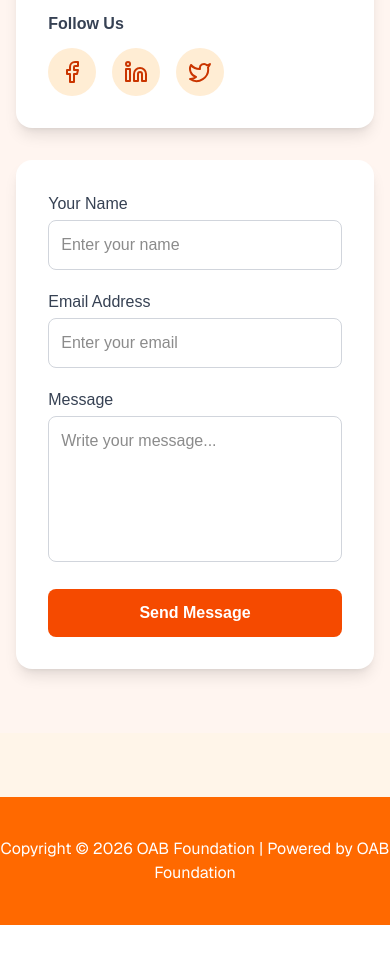
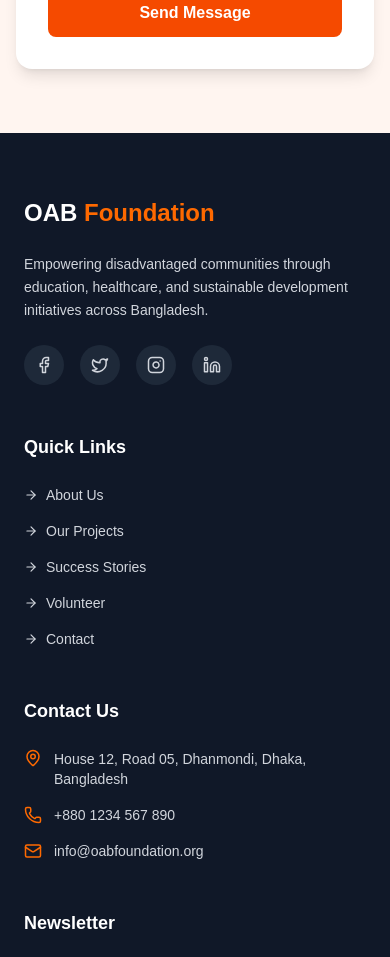
Before and after one commit to oabfoundation/oab-website, a Next.js app: page /contact in a window 390 px wide. Shown: the part 1040-1997 px from the top of the page. Before the commit the page ends 1965 px from the top, so only its background shows below. Built offline with nearby package versions, Linux system fonts and the light colour scheme.

Commit message:
added footer

```diff
--- a/src/app/(mainLayout)/layout.jsx
+++ b/src/app/(mainLayout)/layout.jsx
@@ -10,7 +10,6 @@ const MainLayout = ({ children }) => {
         <Header />
       </header>
       <main className=" bg-[#fff5f0]">
-           <OabBanner></OabBanner>
         <section className="max-w-11/12 mx-auto bg-[#fff5f0]">
           {children}
         </section>
--- a/src/app/(mainLayout)/page.jsx
+++ b/src/app/(mainLayout)/page.jsx
@@ -1,6 +1,7 @@
 import WhatWeCareFor from "@/components/mainLayout/pages/CareFor";
 import MissionVision from "@/components/mainLayout/pages/MissionVision";
 import Numbers from "@/components/mainLayout/pages/Numbers";
+import OabBanner from "@/components/mainLayout/pages/OabBanner";
 // import OurPrograms from "@/components/mainLayout/pages/OurPrograms";
 // import OurVision from "@/components/mainLayout/pages/OurVision";
 import OurPartners from "@/components/mainLayout/pages/Partners";
@@ -12,8 +13,8 @@ import HowYouCanHelp from "@/components/mainLayout/pages/YouCanHelp";
 
 const Home = () => {
   return (
-    <section>
-
+    <section className="min-h-screen">
+      <OabBanner />
       {/* <WhatWeDo></WhatWeDo> */}
       <MissionVision />
       {/* <OurVision></OurVision> */}
--- a/src/app/(mainLayout)/projects/page.jsx
+++ b/src/app/(mainLayout)/projects/page.jsx
@@ -1,5 +1,6 @@
-"use client"
+"use client";
 import { getProjects } from "@/app/api/projects/route";
+import Loading from "@/app/loading";
 import {
   BookOpen,
   Utensils,
@@ -70,8 +71,6 @@ const projectData = [
 ];
 
 const Projects = () => {
-
-
   const [projects, setProjects] = useState([]);
   const [loading, setLoading] = useState(true);
 
@@ -94,12 +93,11 @@ useEffect(() => {
   }, []);
 
   if (loading) {
-        return <div className="p-10 text-center">Loading Projects...</div>;
+    return <Loading />;
   }
 
-
   return (
-    <section className="pt-16 ">
+    <section className="min-h-screen pt-16 ">
       {/* {projects.map(p => <p key={p?._id}>{p.title}</p>)} */}
       <div className="max-w-7xl mx-auto px-6">
         {/* Section Title */}
--- a/src/app/(mainLayout)/teams/page.jsx
+++ b/src/app/(mainLayout)/teams/page.jsx
@@ -4,7 +4,7 @@ import Team from "@/components/mainLayout/teams/Team";
 
 const Teams = () => {
   return (
-    <section>
+    <section className="min-h-screen">
       {/* teams */}
       <div>
         <Team />
--- /dev/null
+++ b/src/app/loading.jsx
@@ -0,0 +1,55 @@
+"use client";
+
+import React from "react";
+import { motion } from "framer-motion";
+
+const Loading = () => {
+  return (
+    <div className="fixed inset-0 z-[9999] flex flex-col items-center justify-center bg-white">
+      {/* Outer Spinning Ring */}
+      <div className="relative flex items-center justify-center">
+        <motion.div
+          animate={{ rotate: 360 }}
+          transition={{ repeat: Infinity, duration: 1, ease: "linear" }}
+          className="w-16 h-16 border-4 border-orange-100 border-t-orange-500 rounded-full"
+        />
+
+        {/* Inner Pulsing Logo or Icon */}
+        <motion.div
+          initial={{ scale: 0.8, opacity: 0.5 }}
+          animate={{ scale: 1.2, opacity: 1 }}
+          transition={{
+            repeat: Infinity,
+            repeatType: "reverse",
+            duration: 0.8,
+          }}
+          className="absolute text-orange-600 font-bold text-xl"
+        >
+          OAB
+        </motion.div>
+      </div>
+
+      {/* Loading Text */}
+      <motion.p
+        initial={{ opacity: 0 }}
+        animate={{ opacity: 1 }}
+        transition={{ duration: 0.5 }}
+        className="mt-6 text-gray-600 font-medium tracking-widest uppercase text-xs"
+      >
+        Please Wait...
+      </motion.p>
+
+      {/* Progress Bar Style (Optional) */}
+      <div className="mt-4 w-32 h-1 bg-gray-100 rounded-full overflow-hidden">
+        <motion.div
+          initial={{ x: "-100%" }}
+          animate={{ x: "100%" }}
+          transition={{ repeat: Infinity, duration: 1.5, ease: "easeInOut" }}
+          className="w-full h-full bg-orange-500"
+        />
+      </div>
+    </div>
+  );
+};
+
+export default Loading;
--- a/src/components/common/Footer.jsx
+++ b/src/components/common/Footer.jsx
@@ -1,18 +1,132 @@
 import React from "react";
+import {
+  Facebook,
+  Twitter,
+  Instagram,
+  Linkedin,
+  Mail,
+  Phone,
+  MapPin,
+  ArrowRight,
+} from "lucide-react";
+import Link from "next/link";
 
-const FooterSection = () => {
+const Footer = () => {
   return (
-    <footer className="font-sans">
-      {/* Light Cream Footer Section */}
-      <div className="bg-[#FFF5E9] pt-16 text-[#FF6B00]">
-        <div className="bg-orange-500 text-white py-10 text-center">
-          <span>
-            Copyright © 2026 OAB Foundation | Powered by OAB Foundation
-          </span>
+    <footer className="bg-gray-900 text-gray-300 pt-16 pb-8">
+      <div className="max-w-7xl mx-auto px-6">
+        <div className="grid grid-cols-1 md:grid-cols-2 lg:grid-cols-4 gap-12 mb-12">
+          {/* Brand Section */}
+          <div className="space-y-6">
+            <h2 className="text-2xl font-bold text-white">
+              OAB <span className="text-orange-500">Foundation</span>
+            </h2>
+            <p className="text-sm leading-relaxed">
+              Empowering disadvantaged communities through education,
+              healthcare, and sustainable development initiatives across
+              Bangladesh.
+            </p>
+            <div className="flex gap-4">
+              {[Facebook, Twitter, Instagram, Linkedin].map((Icon, i) => (
+                <a
+                  key={i}
+                  href="#"
+                  className="w-10 h-10 rounded-full bg-gray-800 flex items-center justify-center hover:bg-orange-500 hover:text-white transition-all duration-300"
+                >
+                  <Icon size={18} />
+                </a>
+              ))}
+            </div>
+          </div>
+
+          {/* Quick Links */}
+          <div>
+            <h3 className="text-lg font-semibold text-white mb-6">
+              Quick Links
+            </h3>
+            <ul className="space-y-4 text-sm">
+              {[
+                "About Us",
+                "Our Projects",
+                "Success Stories",
+                "Volunteer",
+                "Contact",
+              ].map((item) => (
+                <li key={item}>
+                  <Link
+                    href="#"
+                    className="hover:text-orange-500 flex items-center gap-2 group"
+                  >
+                    <ArrowRight
+                      size={14}
+                      className="group-hover:translate-x-1 transition-transform"
+                    />
+                    {item}
+                  </Link>
+                </li>
+              ))}
+            </ul>
+          </div>
+
+          {/* Contact Info */}
+          <div>
+            <h3 className="text-lg font-semibold text-white mb-6">
+              Contact Us
+            </h3>
+            <ul className="space-y-4 text-sm">
+              <li className="flex items-start gap-3">
+                <MapPin size={18} className="text-orange-500 shrink-0" />
+                <span>House 12, Road 05, Dhanmondi, Dhaka, Bangladesh</span>
+              </li>
+              <li className="flex items-center gap-3">
+                <Phone size={18} className="text-orange-500 shrink-0" />
+                <span>+880 1234 567 890</span>
+              </li>
+              <li className="flex items-center gap-3">
+                <Mail size={18} className="text-orange-500 shrink-0" />
+                <span>info@oabfoundation.org</span>
+              </li>
+            </ul>
+          </div>
+
+          {/* Newsletter */}
+          <div>
+            <h3 className="text-lg font-semibold text-white mb-6">
+              Newsletter
+            </h3>
+            <p className="text-sm mb-4">
+              Stay updated with our latest impact stories.
+            </p>
+            <form className="flex flex-col gap-3">
+              <input
+                type="email"
+                placeholder="Your Email"
+                className="bg-gray-800 border border-gray-700 rounded-lg px-4 py-2 text-sm focus:outline-none focus:border-orange-500"
+              />
+              <button className="bg-orange-500 hover:bg-orange-600 text-white font-bold py-2 rounded-lg transition-colors text-sm">
+                Subscribe
+              </button>
+            </form>
+          </div>
+        </div>
+
+        <hr className="border-gray-800 mb-8" />
+
+        {/* Bottom Footer */}
+        <div className="flex flex-col md:flex-row justify-between items-center gap-4 text-xs font-medium uppercase tracking-wider">
+          <p>© 2026 OAB Foundation. All Rights Reserved.</p>
+          <div className="flex gap-6">
+            <Link href="#" className="hover:text-orange-500">
+              Privacy Policy
+            </Link>
+            <Link href="#" className="hover:text-orange-500">
+              Terms of Service
+            </Link>
+          </div>
         </div>
       </div>
     </footer>
   );
 };
 
-export default FooterSection;
+export default Footer;
```
Lines whose indentation alone changed are shown as unchanged.
